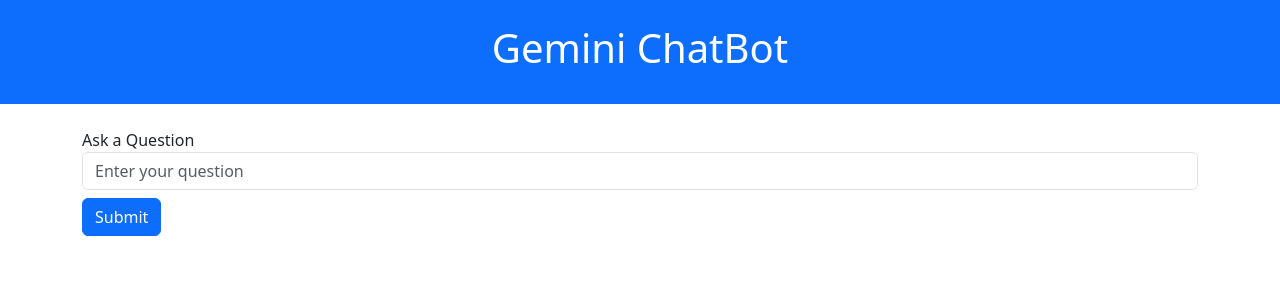
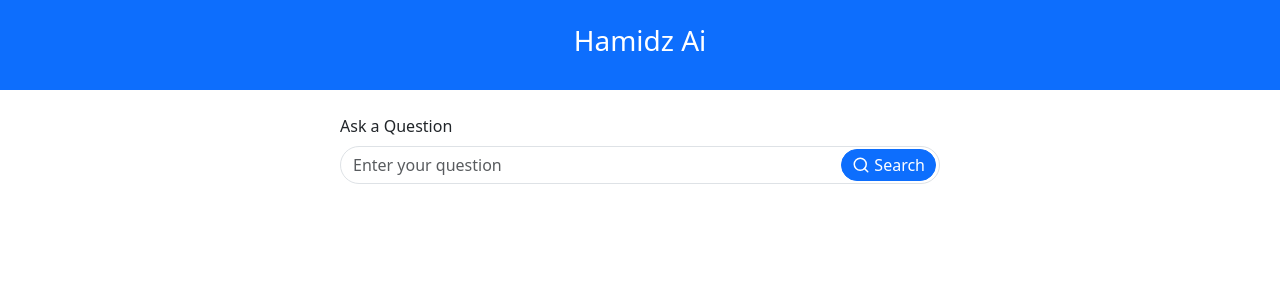
Before and after one commit to hamie-kalhoro/personal-ai, a React (Vite) app in the folder gemini-ai-frontend/: page / in a window 1280 px wide. Shown: the top 300 px of the page. Built offline with nearby package versions, Linux system fonts and the light colour scheme.

Commit message:
updated search bar and title

```diff
--- a/gemini-ai-frontend/src/App.css
+++ b/gemini-ai-frontend/src/App.css
@@ -0,0 +1,9 @@
+/* Search bar aesthetics */
+.form-control.rounded-pill {
+	border-radius: 9999px;
+}
+
+/* Improve focus outline for accessibility */
+.form-control:focus {
+	box-shadow: 0 0 0 0.2rem rgba(13, 110, 253, 0.25);
+}
--- a/gemini-ai-frontend/src/App.jsx
+++ b/gemini-ai-frontend/src/App.jsx
@@ -31,7 +31,7 @@
   return (
     <div className="App">
       <header className="bg-primary text-white text-center py-4">
-        <h1>Gemini ChatBot</h1>
+        <h3>Hamidz Ai</h3>
       </header>
       <ChatInput onSubmit={handleQuestionSubmit} />
       {error && (
--- a/gemini-ai-frontend/src/components/ChatInput.jsx
+++ b/gemini-ai-frontend/src/components/ChatInput.jsx
@@ -2,6 +2,7 @@
 
 const ChatInput = ({ onSubmit }) => {
   const [question, setQuestion] = useState("");
+
   const handleSubmit = (e) => {
     e.preventDefault();
     if (question.trim()) {
@@ -13,21 +14,45 @@
   return (
     <div className="container my-4">
       <form onSubmit={handleSubmit}>
-        <div className="form-group">
-          <label htmlFor="question">Ask a Question</label>
+        {/* Label + search bar grouped to align perfectly */}
+        <div className="mb-3 mx-auto" style={{ maxWidth: 600 }}>
+          <label htmlFor="question" className="form-label mb-2">
+            Ask a Question
+          </label>
+
+          <div className="position-relative">
             <input
               type="text"
-            className="form-control"
+              className="form-control rounded-pill pe-5"
               id="question"
               placeholder="Enter your question"
               value={question}
               onChange={(e) => setQuestion(e.target.value)}
+              style={{ paddingRight: "80px" }}
             />
+
+            <button
+              type="submit"
+              aria-label="Search"
+              className="btn btn-primary rounded-pill position-absolute end-0 top-50 translate-middle-y me-1 d-flex align-items-center gap-1"
+              style={{ height: 32, paddingInline: 10 }}>
+              <svg
+                xmlns="http://www.w3.org/2000/svg"
+                width="18"
+                height="18"
+                viewBox="0 0 24 24"
+                fill="none"
+                stroke="currentColor"
+                strokeWidth="2"
+                strokeLinecap="round"
+                strokeLinejoin="round">
+                <circle cx="11" cy="11" r="8"></circle>
+                <line x1="21" y1="21" x2="16.65" y2="16.65"></line>
+              </svg>
+              <span>Search</span>
+            </button>
           </div>
-
-        <button type="submit" className="btn btn-primary mt-2">
-          Submit
-        </button>
+        </div>
       </form>
     </div>
   );
```
Lines whose indentation alone changed are shown as unchanged.
